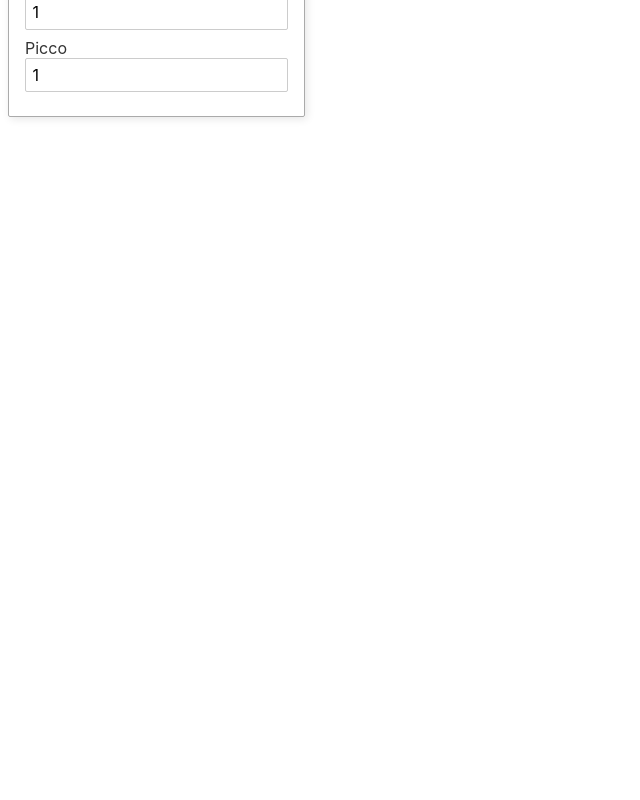
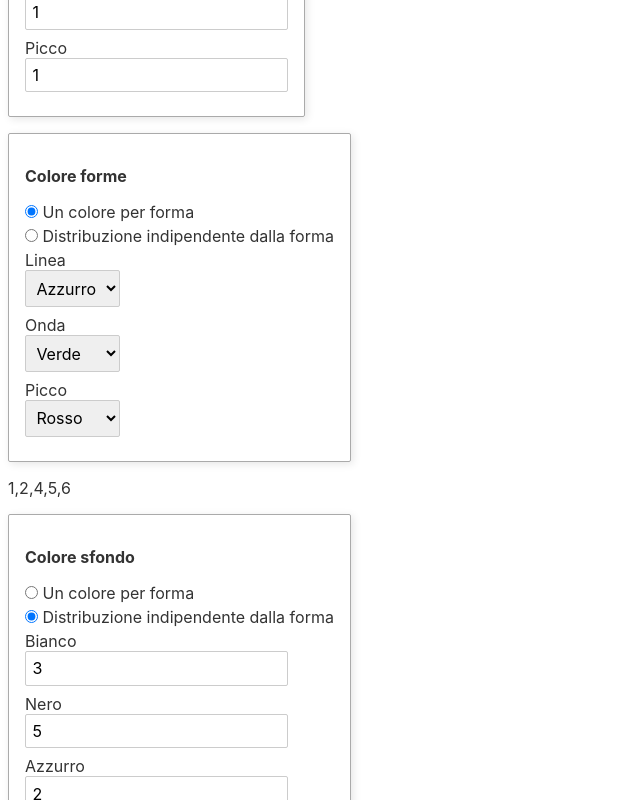
Before and after one commit to FF3300-studio/hackustica-pattern-generator, a Svelte app: page / in a window 1280 px wide. Shown: the part 620-1420 px from the top of the page, without its empty margins (0-640 px from the left). Before the commit the page ends 800 px from the top, so only its background shows below. Built offline with nearby package versions, Linux system fonts and the light colour scheme.

Commit message:
steps forward

```diff
--- a/src/App.svelte
+++ b/src/App.svelte
@@ -1,7 +1,10 @@
 <script lang="ts">
+  import InputColorMode from "./components/InputColorMode.svelte";
   import InputGroup from "./components/InputGroup.svelte";
   import InputInteger from "./components/InputInteger.svelte";
   import InputItem from "./components/InputItem.svelte";
+  import InputRadio from "./components/InputRadio.svelte";
+  import InputSelect from "./components/InputSelect.svelte";
 
   let canvas_wdt = 500;
   const canvas_wdt_id = "canvas_width";
@@ -16,15 +19,40 @@
   let cell_ratio = 0.75;
   const cell_ratio_id = "cell_ratio";
 
+  const colors = [
+    { value: "#ffffff", text: "Bianco" },
+    { value: "#000000", text: "Nero" },
+    { value: "#3366ff", text: "Azzurro" },
+    { value: "#66ff99", text: "Verde" },
+    { value: "#ff6666", text: "Rosso" },
+  ];
+
   const tiles = [
-    { id: "line", text: "Linea" },
-    { id: "wave", text: "Onda" },
-    { id: "peak", text: "Picco" },
+    { value: "line", text: "Linea", color: 2 },
+    { value: "wave", text: "Onda", color: 3 },
+    { value: "peak", text: "Picco", color: 4 },
   ];
 
   let line_num = 1;
   let wave_num = 1;
   let peak_num = 1;
+
+  const color_modes = [
+    { value: "tile", text: "Un colore per forma" },
+    { value: "distribution", text: "Distribuzione indipendente dalla forma" },
+  ];
+
+  let bg_color_mode = color_modes[1].value;
+  let fg_color_mode = color_modes[0].value;
+
+  // const bg_tile_preset = {
+
+  // }
+
+  let cd1 = [1, 2, 4, 5, 6];
+  let cd3 = [3, 5, 2, 9, 1];
+
+  const color_background_select_id = "bg_color_id";
 </script>
 
 <div>
@@ -60,9 +88,32 @@
   <InputGroup label={"Densità forme"}>
     {#each tiles as tile}
       <InputItem>
-        <label for="{tile.id}-num">{tile.text}</label>
-        <InputInteger id="{tile.id}-num" bind:value={line_num} />
+        <label for="{tile.value}-num">{tile.text}</label>
+        <InputInteger id="{tile.value}-num" bind:value={line_num} />
       </InputItem>
     {/each}
   </InputGroup>
+
+  <!-- Colore tiles -->
+  <InputGroup label={"Colore forme"}>
+    <InputColorMode
+      {colors}
+      color_mode={fg_color_mode}
+      {color_modes}
+      {tiles}
+      bind:cd={cd1}
+    />
+  </InputGroup>
+  <p>{cd1}</p>
+
+  <!-- Colore sfondo -->
+  <InputGroup label={"Colore sfondo"}>
+    <InputColorMode
+      {colors}
+      color_mode={bg_color_mode}
+      {color_modes}
+      {tiles}
+      bind:cd={cd3}
+    />
+  </InputGroup>
 </div>
--- /dev/null
+++ b/src/components/InputColorMode.svelte
@@ -0,0 +1,33 @@
+<script lang="ts">
+  import InputInteger from "./InputInteger.svelte";
+  import InputItem from "./InputItem.svelte";
+  import InputRadio from "./InputRadio.svelte";
+  import InputSelect from "./InputSelect.svelte";
+
+  export let colors: Array<{ value: string; text: string }>;
+  export let color_mode: string;
+  export let color_modes: Array<{ value: string; text: string }>;
+  export let tiles: Array<{ value: string; text: string; color: number }>;
+
+  export let cd = [1, 2, 3, 4, 5];
+</script>
+
+<InputItem>
+  <InputRadio bind:value={color_mode} list={color_modes} />
+</InputItem>
+
+{#if color_mode == color_modes[0].value}
+  <InputItem>
+    {#each tiles as tile}
+      <label for={color_mode}>{tile.text}</label>
+      <InputSelect id={color_mode} list={colors} def={tile.color} />
+    {/each}
+  </InputItem>
+{:else if color_mode == color_modes[1].value}
+  {#each colors as color, index}
+    <InputItem>
+      <label for={"bg-" + color.value}>{color.text}</label>
+      <InputInteger id={"bg-" + color.value} bind:value={cd[index]} />
+    </InputItem>
+  {/each}
+{/if}
--- /dev/null
+++ b/src/components/InputRadio.svelte
@@ -0,0 +1,11 @@
+<script lang="ts">
+  export let value: any;
+  export let list: Array<{ value: any; text: string }>;
+</script>
+
+{#each list as item}
+  <label>
+    <input type="radio" bind:group={value} value={item.value} />
+    {item.text}
+  </label>
+{/each}
--- /dev/null
+++ b/src/components/InputSelect.svelte
@@ -0,0 +1,13 @@
+<script lang="ts">
+  export let id: string;
+  export let list: Array<{ value: any; text: string }>;
+  export let def: number = 0;
+</script>
+
+<select name={id} {id}>
+  {#each list as item, index}
+    <option value={item.value} selected={index == def ? true : undefined}
+      >{item.text}</option
+    >
+  {/each}
+</select>
```
Also changed, not shown: public/global.css (+10 -5 lines).
